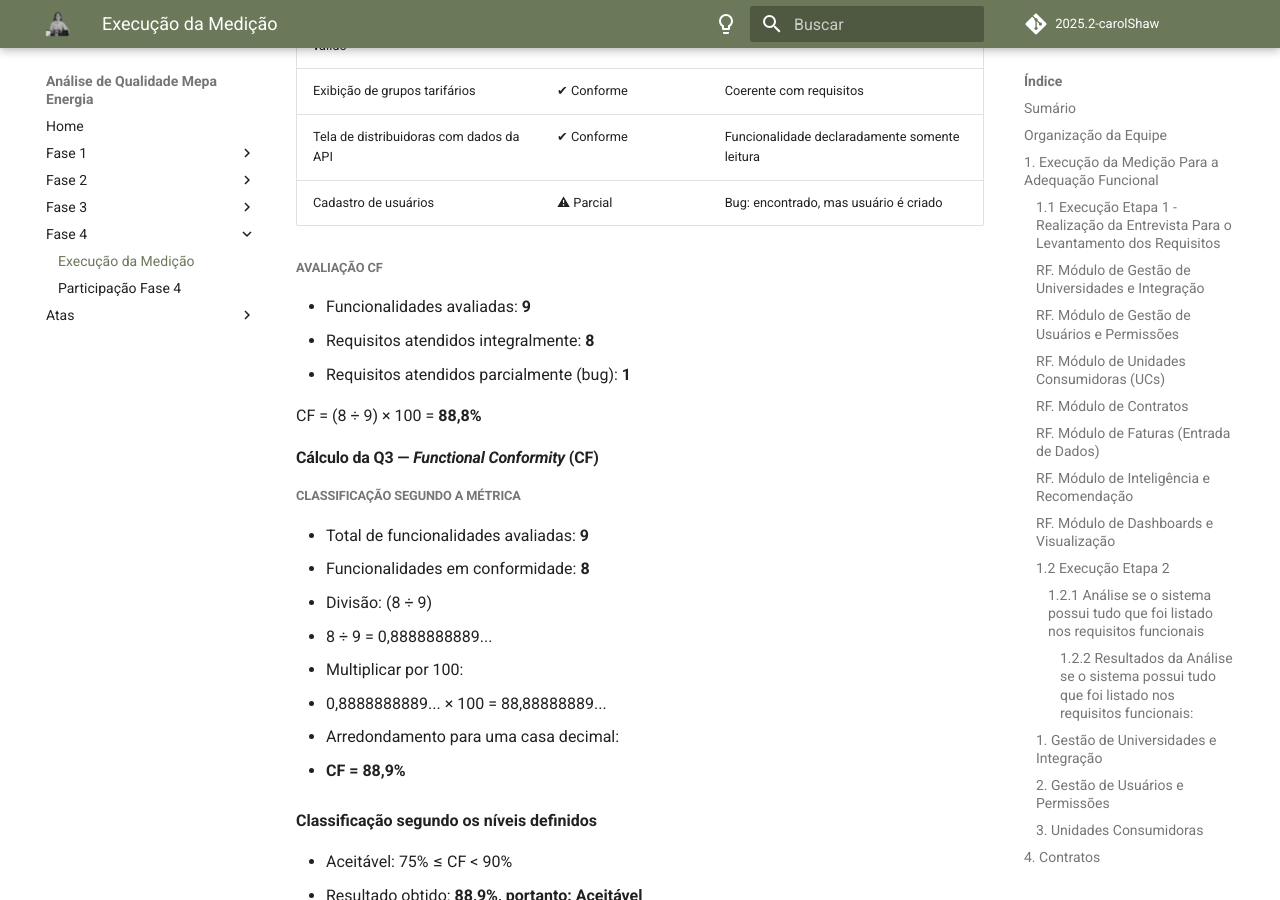
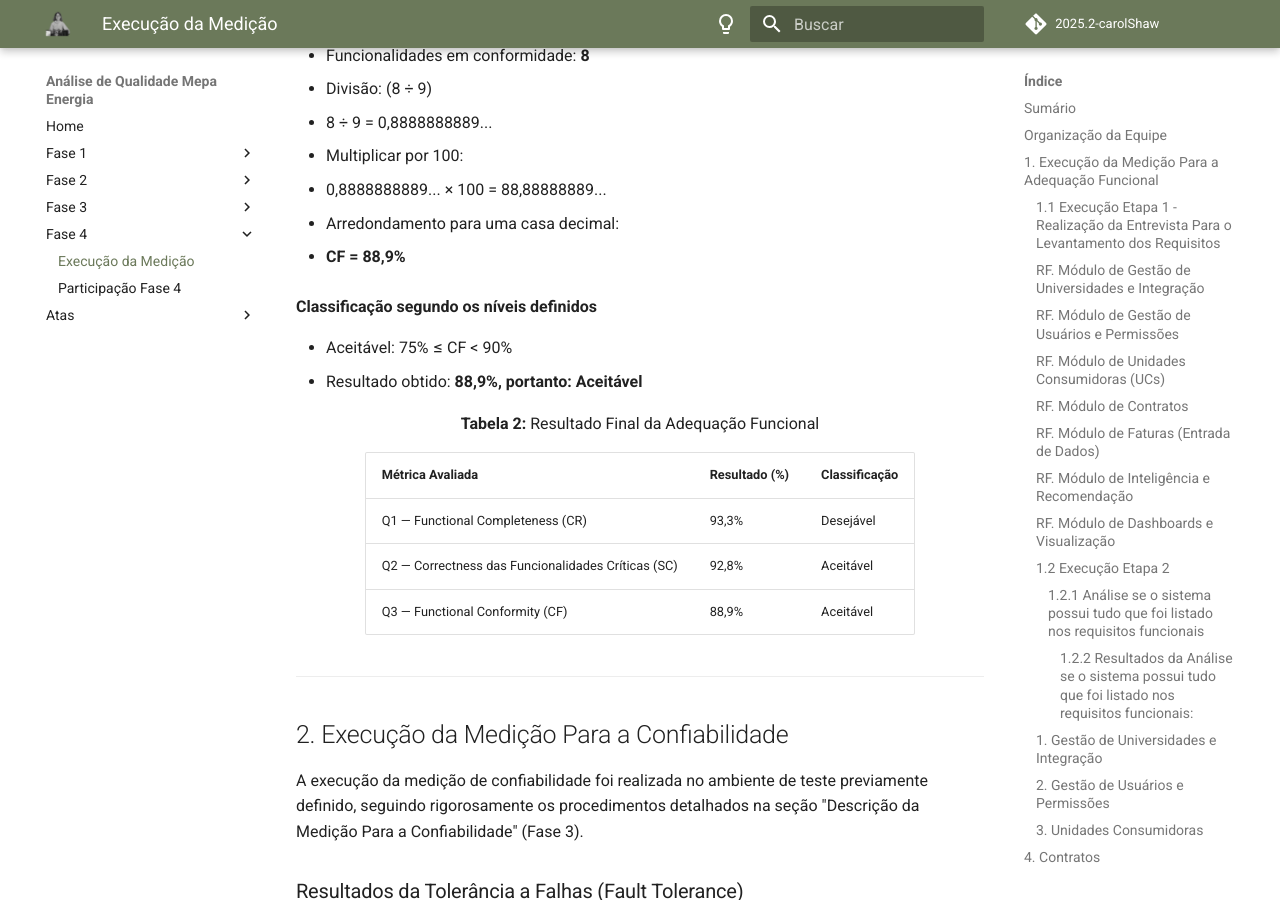
Before and after one commit to FCTE-Qualidade-de-Software-1/2025-2_T02_CAROL-SHAW, an MkDocs documentation site: the page built from docs/pages/Modulo4/execucaoDaMedicao.md, in a window 1280 px wide and 900 px high, scrolled down 5432 px. Built offline with MkDocs 1.6.1 and Material for MkDocs 9.7.7, drawn with Linux system fonts in a browser that asks for light colours; comment, search, counter and statistics services are not loaded; some of the changed text lies outside the part shown.

Commit message:
doc: atualizacao das contas da adqF

```diff
--- a/docs/pages/Modulo4/execucaoDaMedicao.md
+++ b/docs/pages/Modulo4/execucaoDaMedicao.md
@@ -407,22 +407,10 @@
 
 ####  Q2 — *Correctness* das Funcionalidades Críticas (SC)
 
-##### Avaliação SC (Sucesso em Cenários)
-* Total de cenários executados: **~14**
-* Cenários concluídos corretamente: **13**
-* Cenários com falha: **1** (bug na criação de usuários)
-
-**SC = (13 ÷ 14) × 100 = 92,8%**
-
 #### Cálculo da Q2 — *Correctness* (SC)
 
-##### Classificação segundo a métrica
 * Total de cenários executados: **14**
 * Cenários concluídos corretamente: **13**
-
-* **Resultado obtido:** 92,8%
-* **Classificação:** **Aceitável** (entre 85% e 95%)
-**Cálculo**
 
 1. Divisão: (13 ÷ 14)
 
@@ -440,6 +428,8 @@
 
 * Aceitável: 85% ≤ SC < 95%
 * Resultado obtido: **92,8%, portanto: Aceitável**
+
+
 
 ---
 
@@ -463,18 +453,7 @@
 | Tela de distribuidoras com dados da API  | ✔ Conforme             | Funcionalidade declaradamente somente leitura |
 | Cadastro de usuários                     | ⚠ Parcial              | Bug: encontrado, mas usuário é criado     |
 
-
-##### Avaliação CF
-
-* Funcionalidades avaliadas: **9**
-* Requisitos atendidos integralmente: **8**
-* Requisitos atendidos parcialmente (bug): **1**
-
-CF = (8 ÷ 9) × 100 = **88,8%**
-
 #### Cálculo da Q3 — *Functional Conformity* (CF)
-
-##### Classificação segundo a métrica
 
 * Total de funcionalidades avaliadas: **9**
 * Funcionalidades em conformidade: **8**
@@ -495,6 +474,43 @@
 
 * Aceitável: 75% ≤ CF < 90%
 * Resultado obtido: **88,9%, portanto: Aceitável**
+
+
+<font size="3">
+    <p style="text-align: center">
+        <b>Tabela 2:</b> Resultado Final da Adequação Funcional
+    </p>
+</font>
+
+<div align="center">
+  <table>
+    <thead>
+      <tr>
+        <th>Métrica Avaliada</th>
+        <th>Resultado (%)</th>
+        <th>Classificação</th>
+      </tr>
+    </thead>
+    <tbody>
+      <tr>
+        <td>Q1 — Functional Completeness (CR)</td>
+        <td>93,3%</td>
+        <td>Desejável</td>
+      </tr>
+      <tr>
+        <td>Q2 — Correctness das Funcionalidades Críticas (SC)</td>
+        <td>92,8%</td>
+        <td>Aceitável</td>
+      </tr>
+      <tr>
+        <td>Q3 — Functional Conformity (CF)</td>
+        <td>88,9%</td>
+        <td>Aceitável</td>
+      </tr>
+    </tbody>
+  </table>
+</div>
+
 
 ---
 
```
